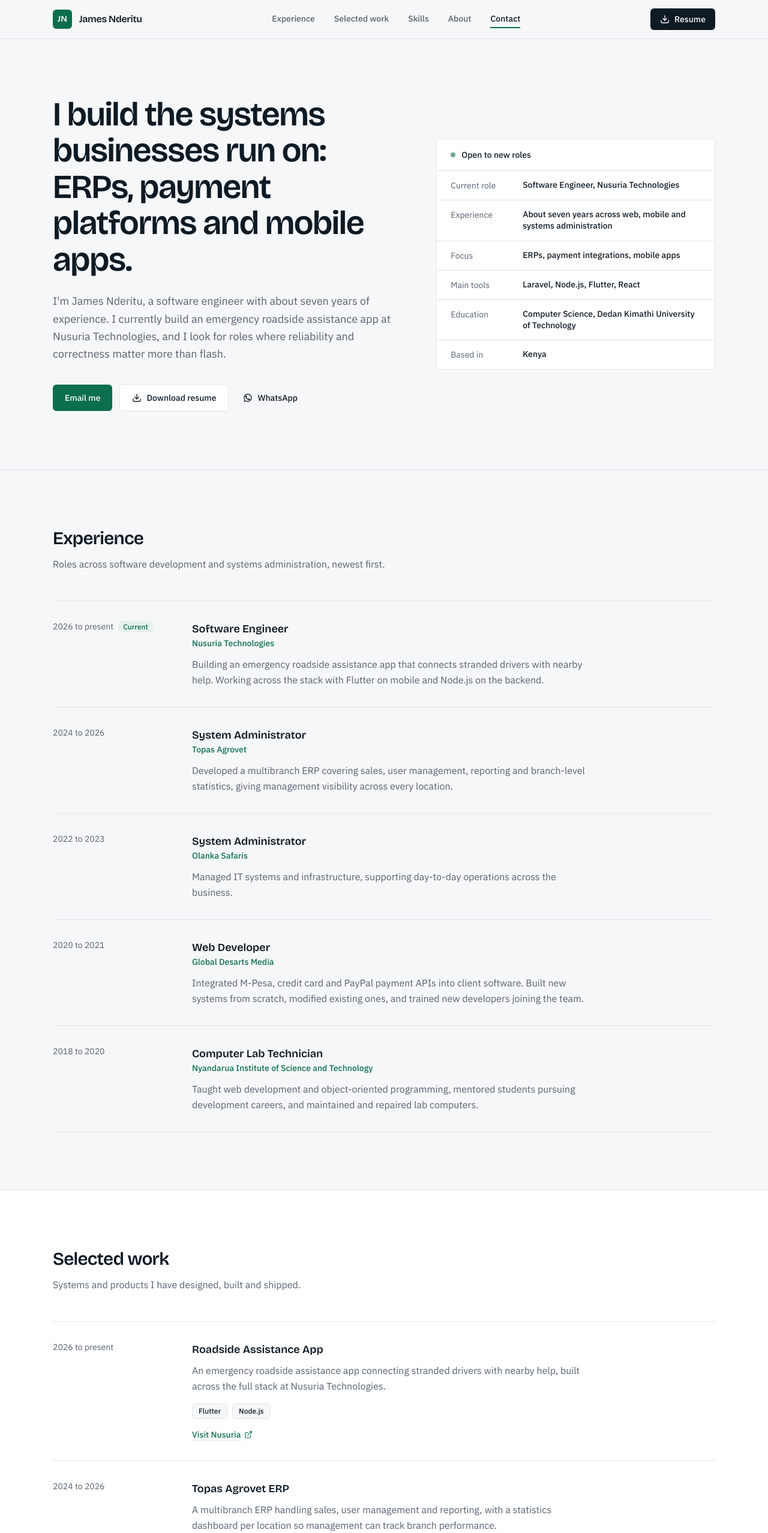
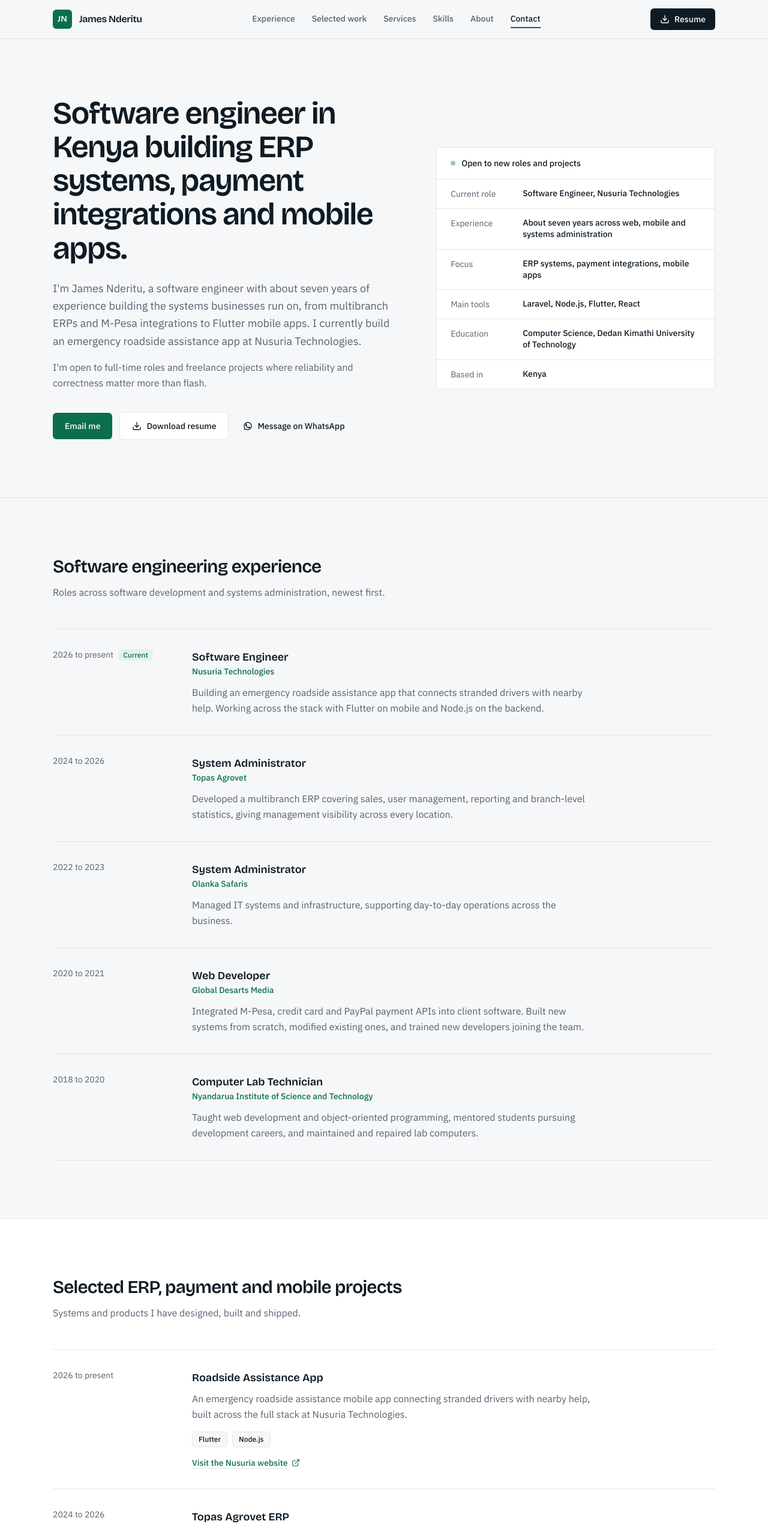
Before and after one commit to jameskaruri/portfolio, a Next.js app: page / in a window 1280 px wide. Shown: the top 2555 px of the page at 60% size. Built offline with nearby package versions, Linux system fonts and the light colour scheme.

Commit message:
SEO rewrite with sitemap and structured data

```diff
--- a/src/app/layout.tsx
+++ b/src/app/layout.tsx
@@ -1,6 +1,7 @@
 import type { Metadata } from "next";
 import { Bricolage_Grotesque, IBM_Plex_Sans } from "next/font/google";
 import "./globals.css";
+import { SITE_URL, NAME, EMAIL, PHONE_TEL, LINKEDIN, GITHUB } from "../lib/site";
 
 const bricolage = Bricolage_Grotesque({
   subsets: ["latin"],
@@ -14,16 +15,52 @@ const plexSans = IBM_Plex_Sans({
   weight: ["400", "500", "600"],
 });
 
+const title = "James Nderitu | Software Engineer in Kenya | ERP and Mobile";
 const description =
   "Software engineer in Kenya with about seven years of experience building ERP systems, payment integrations (M-Pesa, PayPal) and mobile apps.";
+
 export const metadata: Metadata = {
-  title: "James Nderitu | Software Engineer in Kenya | ERP and Mobile",
+  metadataBase: new URL(SITE_URL),
+  title,
   description,
+  alternates: { canonical: "/" },
+  authors: [{ name: NAME, url: SITE_URL }],
+  robots: { index: true, follow: true },
   openGraph: {
-    title: "James Nderitu | Software Engineer in Kenya | ERP and Mobile",
+    title,
     description,
+    url: SITE_URL,
+    siteName: `${NAME} | Software Engineer`,
+    locale: "en_KE",
     type: "website",
   },
+  twitter: { card: "summary", title, description },
+};
+
+// Structured data so search engines understand who this site is about.
+const jsonLd = {
+  "@context": "https://schema.org",
+  "@type": "Person",
+  name: NAME,
+  jobTitle: "Software Engineer",
+  url: SITE_URL,
+  email: EMAIL,
+  telephone: PHONE_TEL,
+  address: { "@type": "PostalAddress", addressCountry: "KE" },
+  worksFor: { "@type": "Organization", name: "Nusuria Technologies", url: "https://nusuria.com/" },
+  alumniOf: { "@type": "CollegeOrUniversity", name: "Dedan Kimathi University of Technology" },
+  knowsAbout: [
+    "ERP systems",
+    "Payment integrations",
+    "M-Pesa API",
+    "Flutter",
+    "Laravel",
+    "Node.js",
+    "React",
+    "Next.js",
+    "Systems administration",
+  ],
+  sameAs: [LINKEDIN, ...(GITHUB ? [GITHUB] : [])],
 };
 
 export default function RootLayout({
@@ -33,7 +70,13 @@ export default function RootLayout({
 }>) {
   return (
     <html lang="en" className={`${bricolage.variable} ${plexSans.variable}`}>
-      <body className="antialiased">{children}</body>
+      <body className="antialiased">
+        <script
+          type="application/ld+json"
+          dangerouslySetInnerHTML={{ __html: JSON.stringify(jsonLd) }}
+        />
+        {children}
+      </body>
     </html>
   );
 }
--- a/src/app/page.tsx
+++ b/src/app/page.tsx
@@ -2,17 +2,12 @@
 
 import { useEffect, useState } from "react";
 import { Mail, Phone, Download, ExternalLink, Menu, X } from "lucide-react";
-
-const EMAIL = "jamderitu@gmail.com";
-const PHONE_DISPLAY = "+254 705 171 545";
-const PHONE_TEL = "+254705171545";
-const WHATSAPP = "https://wa.me/254705171545";
-const LINKEDIN = "https://www.linkedin.com/in/james-karuri-82a4b1124/";
-const GITHUB = ""; // Add your GitHub URL here and the link appears automatically.
+import { EMAIL, PHONE_DISPLAY, PHONE_TEL, WHATSAPP, LINKEDIN, GITHUB } from "../lib/site";
 
 const NAV_LINKS = [
   { href: "#experience", label: "Experience" },
   { href: "#work", label: "Selected work" },
+  { href: "#services", label: "Services" },
   { href: "#skills", label: "Skills" },
   { href: "#about", label: "About" },
   { href: "#contact", label: "Contact" },
@@ -22,7 +17,7 @@ const SECTION_IDS = NAV_LINKS.map((l) => l.href.slice(1));
 const PROFILE = [
   { label: "Current role", value: "Software Engineer, Nusuria Technologies" },
   { label: "Experience", value: "About seven years across web, mobile and systems administration" },
-  { label: "Focus", value: "ERPs, payment integrations, mobile apps" },
+  { label: "Focus", value: "ERP systems, payment integrations, mobile apps" },
   { label: "Main tools", value: "Laravel, Node.js, Flutter, React" },
   { label: "Education", value: "Computer Science, Dedan Kimathi University of Technology" },
   { label: "Based in", value: "Kenya" },
@@ -72,30 +67,58 @@ const PROJECTS = [
     name: "Roadside Assistance App",
     period: "2026 to present",
     description:
-      "An emergency roadside assistance app connecting stranded drivers with nearby help, built across the full stack at Nusuria Technologies.",
+      "An emergency roadside assistance mobile app connecting stranded drivers with nearby help, built across the full stack at Nusuria Technologies.",
     stack: ["Flutter", "Node.js"],
-    link: { label: "Visit Nusuria", href: "https://nusuria.com/" },
+    link: { label: "Visit the Nusuria website", href: "https://nusuria.com/" },
   },
   {
     name: "Topas Agrovet ERP",
     period: "2024 to 2026",
     description:
-      "A multibranch ERP handling sales, user management and reporting, with a statistics dashboard per location so management can track branch performance.",
+      "A multibranch ERP system handling sales, user management and reporting, with a statistics dashboard per location so management can track branch performance.",
     stack: ["PHP", "Laravel", "MySQL"],
   },
   {
     name: "Payment Integration Suite",
     period: "2020 to 2021",
     description:
-      "M-Pesa, credit card and PayPal gateways integrated into multiple client web applications at Global Desarts Media.",
+      "M-Pesa, credit card and PayPal payment gateways integrated into multiple client web applications at Global Desarts Media.",
     stack: ["PHP", "CodeIgniter", "M-Pesa API", "PayPal API"],
   },
   {
-    name: "Peafowl Tours",
+    name: "Peafowl Tours Website",
     period: "Client project",
-    description: "A client website designed, built and handed off to a live business.",
+    description: "A client website designed, built and handed off to a live tours business.",
     stack: ["Web development"],
-    link: { label: "View live site", href: "https://peafowltours.com/" },
+    link: { label: "View the Peafowl Tours website", href: "https://peafowltours.com/" },
+  },
+];
+
+const SERVICES = [
+  {
+    title: "ERP and business systems",
+    description:
+      "Multibranch systems for sales, user management and reporting, with per-branch dashboards so management can see how each location is performing. Built with PHP, Laravel and MySQL.",
+  },
+  {
+    title: "Payment integrations",
+    description:
+      "M-Pesa, credit card and PayPal gateways connected to web applications, so customers can pay online and the business can reconcile what came in.",
+  },
+  {
+    title: "Mobile app development",
+    description:
+      "Cross-platform apps built with Flutter and backed by Node.js APIs, from the first screen through to a working product.",
+  },
+  {
+    title: "Websites and web applications",
+    description:
+      "Client websites and custom web apps built with Laravel, CodeIgniter, Django, React and Next.js, handed off ready for the business to run.",
+  },
+  {
+    title: "IT systems administration",
+    description:
+      "Day-to-day management of company systems and infrastructure, keeping operations running and staff supported.",
   },
 ];
 
@@ -158,7 +181,7 @@ function useActiveSection(ids: string[]) {
 
 function SectionHeading({ title, intro }: { title: string; intro?: string }) {
   return (
-    <div className="max-w-xl">
+    <div className="max-w-2xl">
       <h2 className="font-display text-2xl font-semibold tracking-tight text-ink sm:text-3xl">{title}</h2>
       {intro && <p className="mt-3 leading-relaxed text-muted">{intro}</p>}
     </div>
@@ -178,14 +201,14 @@ export default function Home() {
     <>
       <header className="sticky top-0 z-30 border-b border-line bg-paper/90 backdrop-blur">
         <div className="mx-auto flex h-16 max-w-6xl items-center justify-between px-6">
-          <a href="#top" className="flex items-center gap-3">
+          <a href="#top" className="flex items-center gap-3" aria-label="James Nderitu, back to top">
             <span className="flex h-8 w-8 items-center justify-center rounded-md bg-accent font-display text-sm font-semibold text-white">
               JN
             </span>
             <span className="font-display text-base font-semibold tracking-tight text-ink">James Nderitu</span>
           </a>
 
-          <nav className="hidden items-center gap-8 lg:flex" aria-label="Primary">
+          <nav className="hidden items-center gap-7 lg:flex" aria-label="Primary">
             {NAV_LINKS.map((link) => (
               <a
                 key={link.href}
@@ -251,13 +274,17 @@ export default function Home() {
         <section className="border-b border-line">
           <div className="mx-auto grid max-w-6xl gap-14 px-6 py-16 lg:grid-cols-[1.25fr_1fr] lg:items-center lg:py-24">
             <div className="reveal">
-              <h1 className="font-display text-4xl font-semibold leading-[1.08] tracking-tight text-ink sm:text-5xl lg:text-[3.5rem]">
-                I build the systems businesses run on: ERPs, payment platforms and mobile apps.
+              <h1 className="font-display text-4xl font-semibold leading-[1.08] tracking-tight text-ink sm:text-5xl lg:text-[3.25rem]">
+                Software engineer in Kenya building ERP systems, payment integrations and mobile apps.
               </h1>
               <p className="mt-6 max-w-xl text-lg leading-relaxed text-muted">
-                I&apos;m James Nderitu, a software engineer with about seven years of experience. I currently build an
-                emergency roadside assistance app at Nusuria Technologies, and I look for roles where reliability and
-                correctness matter more than flash.
+                I&apos;m James Nderitu, a software engineer with about seven years of experience building the systems
+                businesses run on, from multibranch ERPs and M-Pesa integrations to Flutter mobile apps. I currently
+                build an emergency roadside assistance app at Nusuria Technologies.
+              </p>
+              <p className="mt-4 max-w-xl leading-relaxed text-muted">
+                I&apos;m open to full-time roles and freelance projects where reliability and correctness matter more
+                than flash.
               </p>
               <div className="mt-9 flex flex-wrap items-center gap-3">
                 <a
@@ -281,15 +308,19 @@ export default function Home() {
                   className="flex items-center gap-2 px-3 py-3 text-sm font-medium text-ink transition-colors hover:text-accent"
                 >
                   <WhatsAppIcon className="h-4 w-4" />
-                  WhatsApp
+                  Message on WhatsApp
                 </a>
               </div>
             </div>
 
-            <aside className="reveal rounded-md border border-line bg-surface" style={{ animationDelay: "120ms" }}>
+            <aside
+              className="reveal rounded-md border border-line bg-surface"
+              style={{ animationDelay: "120ms" }}
+              aria-label="Profile summary"
+            >
               <div className="flex items-center gap-2.5 border-b border-line px-6 py-4">
                 <span className="status-dot h-2 w-2 rounded-full bg-accent" aria-hidden="true" />
-                <p className="text-sm font-medium text-ink">Open to new roles</p>
+                <p className="text-sm font-medium text-ink">Open to new roles and projects</p>
               </div>
               <dl className="divide-y divide-line">
                 {PROFILE.map((item) => (
@@ -307,7 +338,7 @@ export default function Home() {
         <section id="experience" className="scroll-mt-16 border-b border-line">
           <div className="mx-auto max-w-6xl px-6 py-16 lg:py-24">
             <SectionHeading
-              title="Experience"
+              title="Software engineering experience"
               intro="Roles across software development and systems administration, newest first."
             />
             <ol className="mt-12 border-t border-line">
@@ -338,7 +369,10 @@ export default function Home() {
         {/* Selected work */}
         <section id="work" className="scroll-mt-16 border-b border-line bg-surface">
           <div className="mx-auto max-w-6xl px-6 py-16 lg:py-24">
-            <SectionHeading title="Selected work" intro="Systems and products I have designed, built and shipped." />
+            <SectionHeading
+              title="Selected ERP, payment and mobile projects"
+              intro="Systems and products I have designed, built and shipped."
+            />
             <div className="mt-12 border-t border-line">
               {PROJECTS.map((p) => (
                 <article
@@ -349,7 +383,7 @@ export default function Home() {
                   <div>
                     <h3 className="font-display text-lg font-semibold text-ink">{p.name}</h3>
                     <p className="mt-2 max-w-2xl leading-relaxed text-muted">{p.description}</p>
-                    <ul className="mt-4 flex flex-wrap gap-2" aria-label="Technologies used">
+                    <ul className="mt-4 flex flex-wrap gap-2" aria-label={`Technologies used in ${p.name}`}>
                       {p.stack.map((t) => (
                         <li key={t} className="rounded-md border border-line bg-paper px-2.5 py-1 text-xs font-medium text-ink">
                           {t}
@@ -374,20 +408,40 @@ export default function Home() {
           </div>
         </section>
 
+        {/* Services */}
+        <section id="services" className="scroll-mt-16 border-b border-line">
+          <div className="mx-auto max-w-6xl px-6 py-16 lg:py-24">
+            <SectionHeading
+              title="Software development services"
+              intro="Whether you are hiring or have a business problem that needs software, these are the areas I work in."
+            />
+            <dl className="mt-12 border-t border-line">
+              {SERVICES.map((s) => (
+                <div key={s.title} className="grid gap-2 border-b border-line py-6 md:grid-cols-[12rem_1fr] md:gap-10">
+                  <dt className="font-display text-base font-semibold text-ink">{s.title}</dt>
+                  <dd className="max-w-2xl leading-relaxed text-muted">{s.description}</dd>
+                </div>
+              ))}
+            </dl>
+          </div>
+        </section>
+
         {/* Skills */}
-        <section id="skills" className="scroll-mt-16 border-b border-line">
+        <section id="skills" className="scroll-mt-16 border-b border-line bg-surface">
           <div className="mx-auto max-w-6xl px-6 py-16 lg:py-24">
-            <SectionHeading title="Skills" />
+            <SectionHeading title="Technical skills" />
             <dl className="mt-12 border-t border-line">
               {SKILLS.map((group) => (
                 <div key={group.category} className="grid gap-3 border-b border-line py-6 md:grid-cols-[12rem_1fr] md:gap-10">
                   <dt className="text-sm font-medium text-ink">{group.category}</dt>
-                  <dd className="flex flex-wrap gap-2">
-                    {group.items.map((item) => (
-                      <span key={item} className="rounded-md bg-accent-soft px-2.5 py-1 text-sm text-ink">
-                        {item}
-                      </span>
-                    ))}
+                  <dd>
+                    <ul className="flex flex-wrap gap-2">
+                      {group.items.map((item) => (
+                        <li key={item} className="rounded-md bg-accent-soft px-2.5 py-1 text-sm text-ink">
+                          {item}
+                        </li>
+                      ))}
+                    </ul>
                   </dd>
                 </div>
               ))}
@@ -398,7 +452,9 @@ export default function Home() {
         {/* About */}
         <section id="about" className="scroll-mt-16 border-b border-line">
           <div className="mx-auto grid max-w-6xl gap-10 px-6 py-16 md:grid-cols-[12rem_1fr] lg:py-24">
-            <h2 className="font-display text-2xl font-semibold tracking-tight text-ink sm:text-3xl md:text-xl">About</h2>
+            <h2 className="font-display text-2xl font-semibold tracking-tight text-ink md:text-xl">
+              About James Nderitu
+            </h2>
             <div className="max-w-2xl space-y-4 text-lg leading-relaxed text-muted">
               <p>
                 I started as a junior developer and have grown into building complete systems on my own, including a
@@ -406,9 +462,10 @@ export default function Home() {
                 spans Django, Laravel, CodeIgniter, React.js, Node.js and Flutter.
               </p>
               <p>
-                My work leans toward software that businesses depend on every day: ERPs, payment integrations, mobile
-                apps and internal tooling. Alongside development I have taught web development, trained new hires and
-                mentored developers coming up in the field.
+                My work leans toward software that businesses depend on every day: ERP systems, payment integrations,
+                mobile apps and internal tooling. Alongside development I have taught web development, trained new
+                hires and mentored developers coming up in the field. I studied Computer Science at Dedan Kimathi
+                University of Technology and am based in Kenya.
               </p>
             </div>
           </div>
@@ -418,11 +475,11 @@ export default function Home() {
         <section id="contact" className="scroll-mt-16 px-6 py-16 lg:py-24">
           <div className="mx-auto max-w-6xl rounded-md bg-night px-8 py-12 text-white sm:px-14 sm:py-16">
             <h2 className="max-w-2xl font-display text-3xl font-semibold leading-tight tracking-tight sm:text-4xl">
-              Hiring a software developer or systems administrator?
+              Hiring a software engineer or need a system built?
             </h2>
             <p className="mt-4 max-w-xl leading-relaxed text-white/70">
-              I&apos;m open to new roles and happy to talk through what you&apos;re building. Email is the fastest way
-              to reach me.
+              I&apos;m open to full-time roles and freelance projects, and happy to talk through what you&apos;re
+              building. Email is the fastest way to reach me.
             </p>
             <div className="mt-9 flex flex-wrap gap-3">
               <a
@@ -446,16 +503,16 @@ export default function Home() {
                 className="flex items-center gap-2 rounded-md border border-white/25 px-5 py-3 text-sm font-medium transition-colors hover:border-white"
               >
                 <WhatsAppIcon className="h-4 w-4" />
-                WhatsApp
+                Message on WhatsApp
               </a>
             </div>
             <div className="mt-8 flex gap-6 text-sm text-white/70">
               <a href={LINKEDIN} target="_blank" rel="noopener noreferrer" className="underline underline-offset-4 hover:text-white">
-                LinkedIn
+                LinkedIn profile
               </a>
               {GITHUB && (
                 <a href={GITHUB} target="_blank" rel="noopener noreferrer" className="underline underline-offset-4 hover:text-white">
-                  GitHub
+                  GitHub profile
                 </a>
               )}
             </div>
--- /dev/null
+++ b/src/app/robots.ts
@@ -0,0 +1,11 @@
+import type { MetadataRoute } from "next";
+import { SITE_URL } from "../lib/site";
+
+export const dynamic = "force-static";
+
+export default function robots(): MetadataRoute.Robots {
+  return {
+    rules: { userAgent: "*", allow: "/" },
+    sitemap: `${SITE_URL}/sitemap.xml`,
+  };
+}
--- /dev/null
+++ b/src/app/sitemap.ts
@@ -0,0 +1,15 @@
+import type { MetadataRoute } from "next";
+import { SITE_URL } from "../lib/site";
+
+export const dynamic = "force-static";
+
+export default function sitemap(): MetadataRoute.Sitemap {
+  return [
+    {
+      url: SITE_URL,
+      lastModified: new Date(),
+      changeFrequency: "monthly",
+      priority: 1,
+    },
+  ];
+}
--- /dev/null
+++ b/src/lib/site.js
@@ -0,0 +1,11 @@
+// IMPORTANT: replace SITE_URL with your real address (your Vercel link or custom domain),
+// with no trailing slash. It is used for the canonical link, sitemap and social previews.
+export const SITE_URL = "https://portfolio-indol-eight-b7tpdc715g.vercel.app/";
+
+export const NAME = "James Nderitu";
+export const EMAIL = "jamderitu@gmail.com";
+export const PHONE_DISPLAY = "+254 705 171 545";
+export const PHONE_TEL = "+254705171545";
+export const WHATSAPP = "https://wa.me/254705171545";
+export const LINKEDIN = "https://www.linkedin.com/in/james-karuri-82a4b1124/";
+export const GITHUB = "https://www.github.com/jameskaruri";
```
